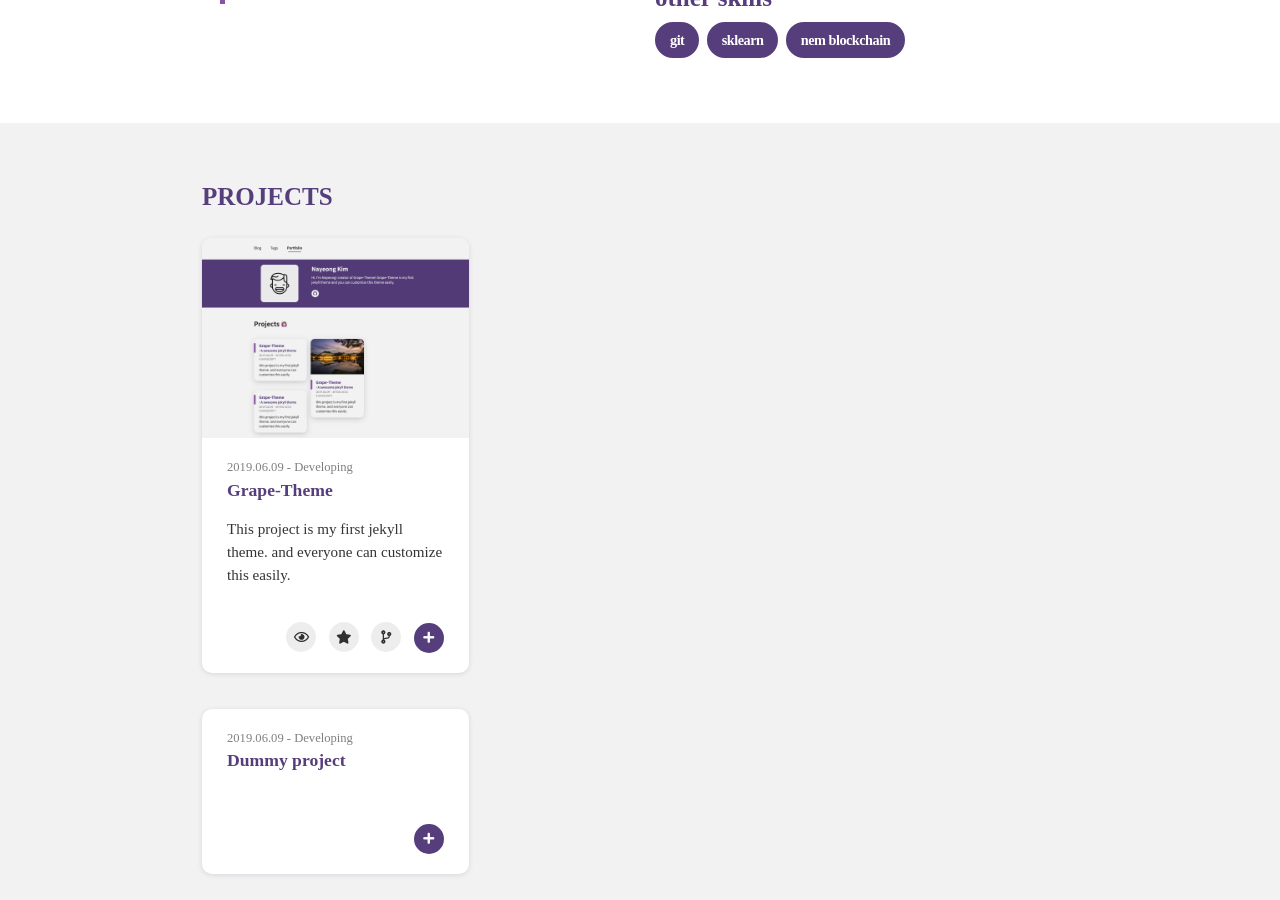
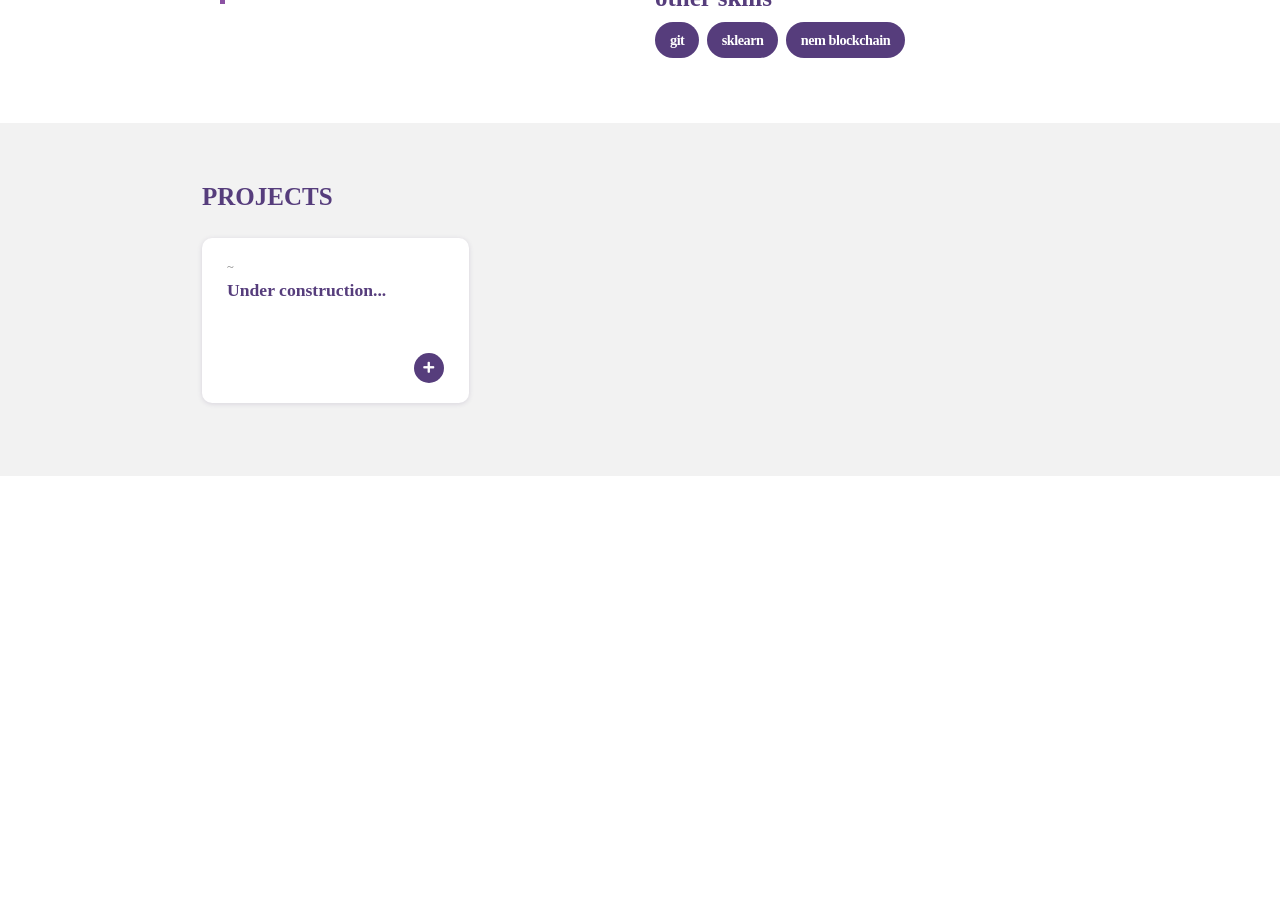
Before and after one commit to jennieablog/jennieablog.github.io, a Jekyll site: the page built from portfolio.html, in a window 1280 px wide and 900 px high, scrolled down 727 px. Built offline with Jekyll 4.4.1, drawn with Linux system fonts in a browser that asks for light colours; nearby versions of some CDN libraries; some web fonts are replaced; after the commit the page ends 1203 px from its top, so only the background shows below that.

Commit message:
first blog post

```diff
--- a/_data/projects.yml
+++ b/_data/projects.yml
@@ -1,38 +1,38 @@
-- project :
-    print : True # If 'False' is selected, it will not be displayed in 'home.html > aside > .proj-content'.
-    modal : True # If 'True' is selected, modal can open in 'portfolio.html'.
-    url : https://github.com/naye0ng/Grape-Theme # Full URL
-    image : "portfolio.png" # path: assets/project/
-    date : 2019.06.09 - Developing
-    title : Grape-Theme
-    summary : A awesome jekyll theme!
-    description : This project is my first jekyll theme. and everyone can customize this easily.
-    contents :
-        - title : 1. 블로그 첫 화면 구성
-          image : home.png
-          description : <li>Responsive Layout</li>
-            <li>User Profile</li>
-            <li>Tags</li>
-            <li>Projects</li>
-            <li>Pagination</li>
-        - title : 2. 태그 페이지
-          image : tags.png
-          description : <li>Responsive Layout</li>
-            <li>Tags</li>
-        - title : 3. 남은 개발 과제
-          image :
-          description : <li>project 부분 디자인 변경</li>
-            <li>favicon.ico, search 기능</li>
-            <li>OG Tag 추가</li>
-            <li>profile 이미지 효과</li>
-            <li>gem 배포</li>
+# - project :
+#     print : True # If 'False' is selected, it will not be displayed in 'home.html > aside > .proj-content'.
+#     modal : True # If 'True' is selected, modal can open in 'portfolio.html'.
+#     url : https://github.com/naye0ng/Grape-Theme # Full URL
+#     image : "portfolio.png" # path: assets/project/
+#     date : 2019.06.09 - Developing
+#     title : Grape-Theme
+#     summary : A awesome jekyll theme!
+#     description : This project is my first jekyll theme. and everyone can customize this easily.
+#     contents :
+#         - title : 1. 블로그 첫 화면 구성
+#           image : home.png
+#           description : <li>Responsive Layout</li>
+#             <li>User Profile</li>
+#             <li>Tags</li>
+#             <li>Projects</li>
+#             <li>Pagination</li>
+#         - title : 2. 태그 페이지
+#           image : tags.png
+#           description : <li>Responsive Layout</li>
+#             <li>Tags</li>
+#         - title : 3. 남은 개발 과제
+#           image :
+#           description : <li>project 부분 디자인 변경</li>
+#             <li>favicon.ico, search 기능</li>
+#             <li>OG Tag 추가</li>
+#             <li>profile 이미지 효과</li>
+#             <li>gem 배포</li>
 
 - project :
     print : True # If 'False' is selected, it will not be displayed in 'home.html > aside > .proj-content'.
     modal : True # If 'True' is selected, modal can open in 'portfolio.html'.
     url :  # Full URL
     image : # path: assets/project/
-    date : 2019.06.09 - Developing
-    title : Dummy project
-    summary : This is Dummy
+    date : "~"
+    title : Under construction...
+    summary : This feature is under construction
     description :
```
Also changed, not shown: _posts/2019-06-08-markdown-and-html.md (deleted, +0 -106 lines), _posts/2019-06-09-grape-theme-style.md (deleted, +0 -47 lines), _posts/2020-05-25-a-blog-is-born.md (added, +87 -0 lines), README.md, 7 other files.
